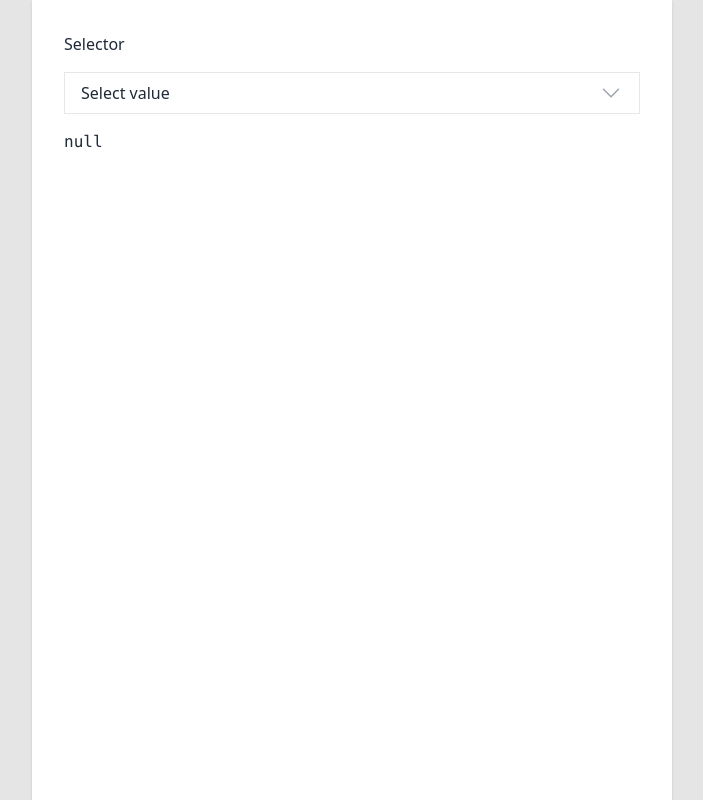
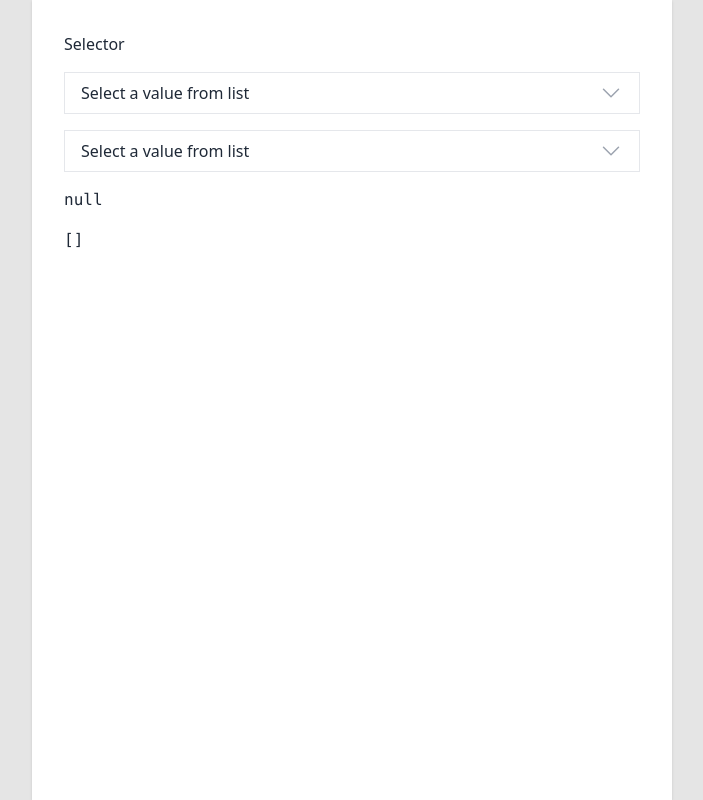
Before and after one commit to Inkvii/material-tailwind, a React (Vite) app: page / in a window 1280 px wide. Shown: the whole page, without its empty margins (288-991 px from the left). Built offline with nearby package versions, Linux system fonts and the light colour scheme.

Commit message:
Added multiple select

```diff
--- a/src/pages/SelectPage.tsx
+++ b/src/pages/SelectPage.tsx
@@ -1,4 +1,4 @@
-import { useRef, useState } from "react"
+import { useCallback, useRef, useState } from "react"
 import { Listbox } from "@headlessui/react"
 import { CheckIcon, ChevronDownIcon } from "@heroicons/react/24/solid"
 import clsx from "clsx"
@@ -15,8 +15,21 @@ const MyOptions: SelectOption<number>[] = [
 
 type SelectOption<T> = { key: string, value: T }
 
+type SelectProps<VALUE_TYPE, OBJECT_TYPE extends SelectOption<VALUE_TYPE>> = {
+  selected: OBJECT_TYPE[]
+  options: OBJECT_TYPE[]
+  onChange: (selected: OBJECT_TYPE[]) => void
+  multiple: true
+} | {
+  selected: OBJECT_TYPE | null
+  options: OBJECT_TYPE[]
+  onChange: (selected: OBJECT_TYPE | null) => void
+  multiple?: false
+}
+
 export default function SelectPage() {
   const [selected, setSelected] = useState<SelectOption<number> | null>(null)
+  const [multipleSelected, setMultipleSelected] = useState<SelectOption<number>[]>([])
   const options = useRef<SelectOption<number>[]>([...MyOptions])
 
   return (
@@ -25,24 +38,52 @@ export default function SelectPage() {
         Selector
       </div>
       <Select selected={selected} options={options.current} onChange={setSelected} />
+      <Select multiple={true}
+              selected={multipleSelected}
+              options={options.current}
+              onChange={setMultipleSelected} />
       <pre>
         {JSON.stringify(selected, null, 2)}
+      </pre>
+      <pre>
+
+        {JSON.stringify(multipleSelected, null, 2)}
       </pre>
     </div>
   )
 }
 
 
-export function Select<V, T extends SelectOption<V>>(props: { selected: T | null, options: T[], onChange: (index: T | null) => void }) {
+export function Select<VALUE_TYPE, OBJECT_TYPE extends SelectOption<VALUE_TYPE>>(props: SelectProps<VALUE_TYPE, OBJECT_TYPE>) {
+
+  const Label = useCallback(() => {
+    if (!props.selected || (props.multiple && !props.selected?.length)) {
+      return <label>Select a value from list</label>
+    }
+    // is multiple value
+    if (props.multiple) {
+      return <label>{props.selected.map(s => s.key).join(", ")}</label>
+    }
+
+    return <label>{props.selected.key}</label>
+
+  }, [props.selected])
+
+  function isSelected(option: SelectOption<VALUE_TYPE>) {
+    if (props.multiple) {
+      return props.selected.find(o => o.key === option.key) !== undefined
+    }
+
+    return props.selected?.key === option.key
+  }
+
   return (
-    <Listbox value={props.selected} onChange={(value) => {
-      props.onChange(value)
-    }}>
+    <Listbox value={props.selected} onChange={props.onChange} multiple={props.multiple}>
       <div className={"relative"}>
 
         <Listbox.Button className={"border px-4 py-2 w-full"}>
           <div className={"flex gap-4 justify-between"}>
-            <label>{props.selected ? props.selected.key : "Select value"}</label>
+            <Label />
             <ChevronDownIcon className={"text-gray-400 h-6 w-6"} />
           </div>
 
@@ -53,8 +94,10 @@ export function Select<V, T extends SelectOption<V>>(props: { selected: T | null
           "ring-1 ring-primary-400 ring-opacity-5 focus:outline-none",
           "child:px-4 child:py-2",
         )}>
-          {props.options.map((option) => <SelectOption option={option} key={option.key}
-                                                       isSelected={props.selected?.key === option.key} />)}
+          {props.options.map((option) =>
+            <SelectOption option={option} key={option.key}
+                          isSelected={isSelected(option)} />,
+          )}
         </Listbox.Options>
       </div>
     </Listbox>
```
